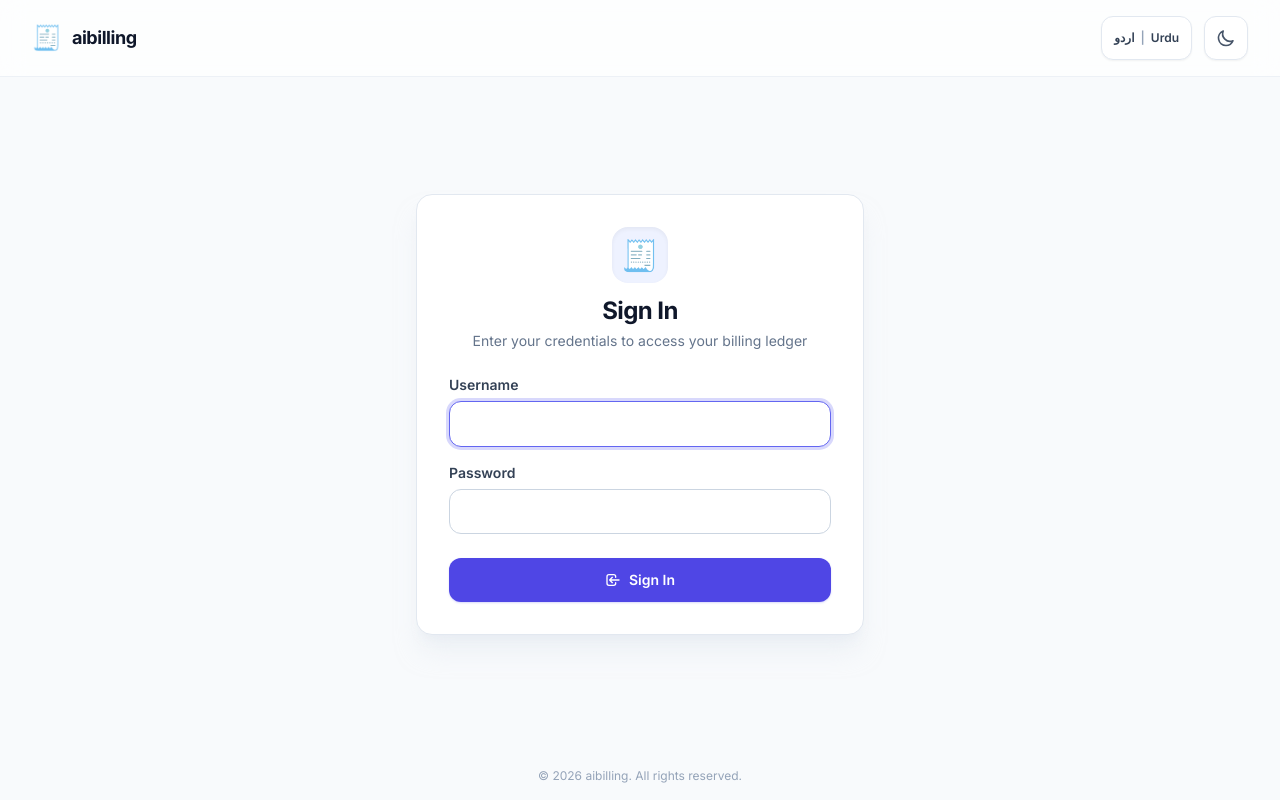
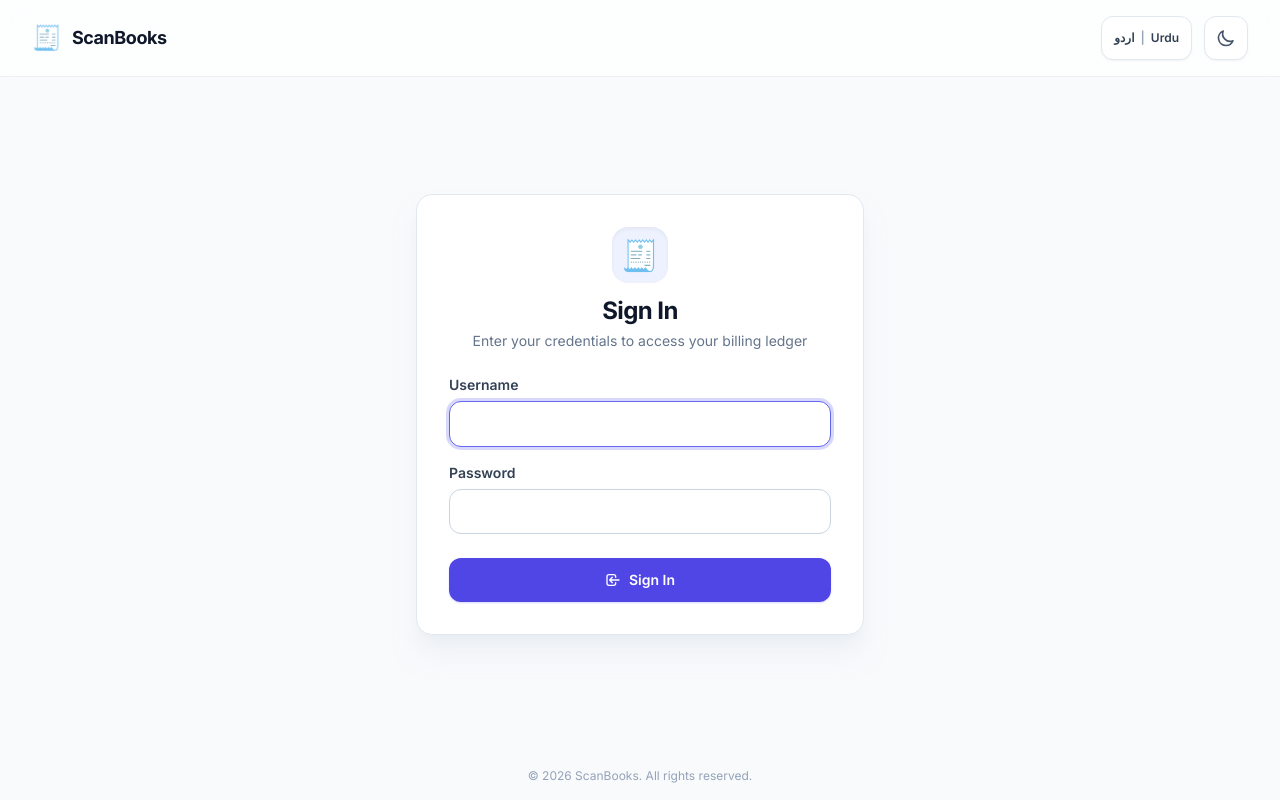
Before and after one commit to asif2641/aibillingpython, a Django app: page /en/accounts/login/ in a window 1280 px wide. Run offline with Django 4.2, Linux system fonts and the light colour scheme; data that the repository does not hold is empty; some libraries are stand-ins or nearby versions.

Commit message:
feat(branding): update user-facing application brand to ScanBooks

```diff
--- a/templates/403.html
+++ b/templates/403.html
@@ -1,7 +1,7 @@
 {% extends "base.html" %}
 {% load i18n %}
 
-{% block title %}403 {% trans "Permission Denied" %} — aibilling{% endblock %}
+{% block title %}403 {% trans "Permission Denied" %} — ScanBooks{% endblock %}
 
 {% block content %}
 <div class="min-h-[70vh] flex items-center justify-center py-12 px-4 sm:px-6 lg:px-8">
--- a/templates/accounts/login.html
+++ b/templates/accounts/login.html
@@ -1,7 +1,7 @@
 {% extends "base.html" %}
 {% load i18n static %}
 
-{% block title %}{% trans "Login" %} — Bill Scanner & Ledger{% endblock %}
+{% block title %}{% trans "Login" %} — ScanBooks{% endblock %}
 
 {% block extra_head %}
 <style>
@@ -46,7 +46,7 @@
     <header class="w-full flex justify-between items-center px-4 py-4 sm:px-8 border-b border-slate-200/60 dark:border-slate-800/80 bg-white/70 dark:bg-slate-900/70 backdrop-blur-md sticky top-0 z-20">
         <div class="flex items-center gap-2.5">
             <span class="text-2xl flex-shrink-0" aria-hidden="true">🧾</span>
-            <span class="font-bold text-lg text-slate-900 dark:text-white tracking-tight">aibilling</span>
+            <span class="font-bold text-lg text-slate-900 dark:text-white tracking-tight">ScanBooks</span>
         </div>
 
         <div class="flex items-center gap-2 sm:gap-3">
@@ -195,7 +195,7 @@
 
     <!-- Footer -->
     <footer class="py-4 text-center text-xs text-slate-400 dark:text-slate-500">
-        <span>&copy; {% now "Y" %} aibilling. {% trans "All rights reserved." %}</span>
+        <span>&copy; {% now "Y" %} ScanBooks. {% trans "All rights reserved." %}</span>
     </footer>
 
 </div>
--- a/templates/base.html
+++ b/templates/base.html
@@ -4,14 +4,14 @@
     <meta charset="UTF-8">
     <meta name="viewport" content="width=device-width, initial-scale=1.0">
     <meta http-equiv="X-UA-Compatible" content="ie=edge">
-    <title>{% block title %}{% trans "Dashboard" %} — Bill Scanner & Ledger{% endblock %}</title>
+    <title>{% block title %}{% trans "Dashboard" %} — ScanBooks{% endblock %}</title>
 
     <!-- PWA Web App Manifest & Mobile Meta -->
     <link rel="manifest" href="/manifest.json">
     <meta name="theme-color" content="#1e293b">
     <meta name="apple-mobile-web-app-capable" content="yes">
     <meta name="apple-mobile-web-app-status-bar-style" content="black-translucent">
-    <meta name="apple-mobile-web-app-title" content="AIBilling">
+    <meta name="apple-mobile-web-app-title" content="ScanBooks">
     <link rel="icon" type="image/png" sizes="192x192" href="/static/icons/icon-192.png">
     <link rel="apple-touch-icon" href="/static/icons/icon-192.png">
 
@@ -189,7 +189,7 @@
                     <div class="flex items-center justify-between p-4 border-b border-slate-200 dark:border-slate-700">
                         <a href="{% url 'dashboard' %}" class="flex items-center gap-2">
                             <span class="text-2xl">🧾</span>
-                            <span class="font-bold text-lg text-slate-900 dark:text-white">aibilling</span>
+                            <span class="font-bold text-lg text-slate-900 dark:text-white">ScanBooks</span>
                         </a>
                         <button
                             @click="sidebarOpen = false"
@@ -295,7 +295,7 @@
                             x-show="!sidebarCollapsed"
                             x-transition
                             class="font-bold text-lg text-slate-900 dark:text-white whitespace-nowrap">
-                            aibilling
+                            ScanBooks
                         </span>
                     </a>
                     <button
@@ -381,14 +381,14 @@
                         <!-- Mobile Brand Logo -->
                         <a href="{% url 'dashboard' %}" class="flex sm:hidden items-center gap-1.5 font-bold text-base text-slate-900 dark:text-white">
                             <span class="text-xl">🧾</span>
-                            <span class="tracking-tight">aibilling</span>
+                            <span class="tracking-tight">ScanBooks</span>
                         </a>
                         <div class="hidden sm:flex flex-col">
                             <h1 class="text-base font-semibold text-slate-900 dark:text-white leading-tight">
                                 {% block page_title %}{% trans "Dashboard" %}{% endblock %}
                             </h1>
                             <span class="text-xs text-slate-500 dark:text-slate-400">
-                                Bill Scanner & Ledger
+                                ScanBooks &bull; AI Bill Scanner &amp; Ledger
                             </span>
                         </div>
                     </div>
--- a/templates/offline.html
+++ b/templates/offline.html
@@ -20,7 +20,7 @@
                     </svg>
                 </div>
                 <div class="flex flex-col">
-                    <span class="font-bold text-base tracking-tight text-slate-900 dark:text-white leading-tight">aibilling</span>
+                    <span class="font-bold text-base tracking-tight text-slate-900 dark:text-white leading-tight">ScanBooks</span>
                     <span class="text-xs text-slate-500 dark:text-slate-400 font-arabic">سمارٹ کھاتہ</span>
                 </div>
             </a>
```
Also changed, not shown: static/manifest.json.
